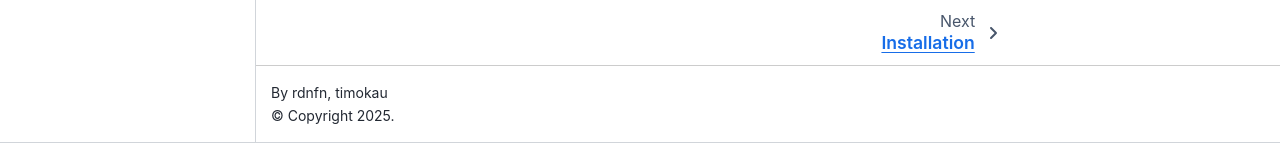
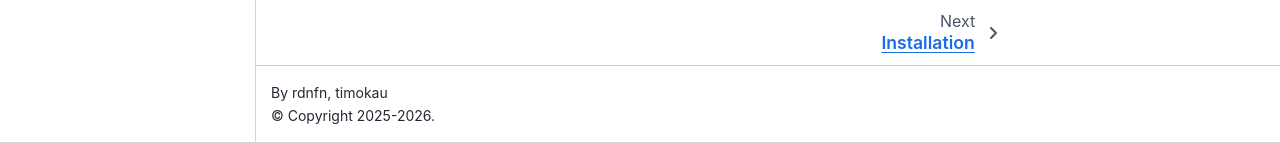
Before and after one commit to rdnfn/feedback-forensics, a Jupyter Book: the page built from docs/index.md, in a window 1280 px wide and 1185 px high. Shown: the part 1042-1185 px from the top of the window. Built offline with Jupyter Book 1.0.4 settings and Sphinx 7.4.7 and the Sphinx Book theme 1.1.4, drawn with Linux system fonts in a browser that asks for light colours; pages that are not in the unit, such as notebooks, are missing from menus.

Commit message:
Update years of copyright

```diff
--- a/docs/_config.yml
+++ b/docs/_config.yml
@@ -1,7 +1,7 @@
 # Book settings
 title: Feedback Forensics Docs
 author: rdnfn, timokau
-copyright: "2025"
+copyright: "2025-2026"
 logo: ../src/feedback_forensics/assets/feedback_forensics_logo.png
 
 # Force re-execution of notebooks on each build.
```
